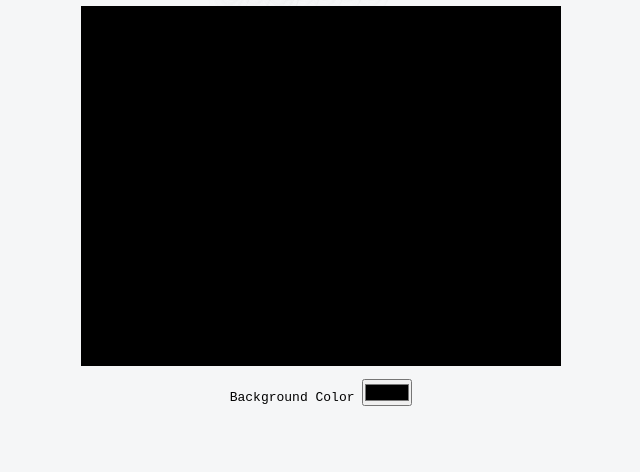
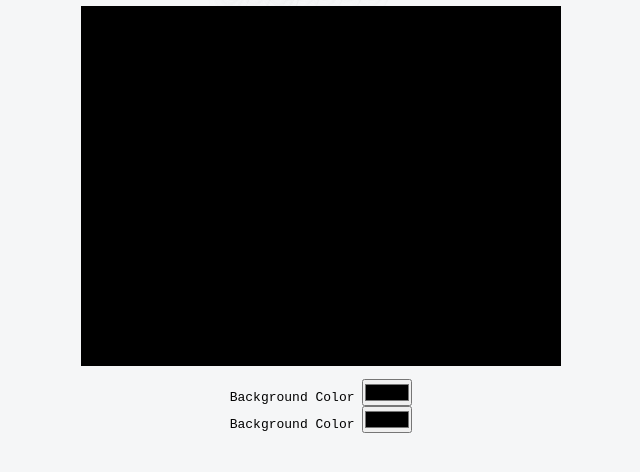
Before and after one commit to CovertGravy/piquotes, a plain HTML site: page src/create.html in a window 1280 px wide. Shown: the part 94-566 px from the top of the page, without its empty margins (319-959 px from the left). Drawn offline with Linux system fonts and the light colour scheme.

Commit message:
gradient background [1/2]

```diff
--- a/src/create.html
+++ b/src/create.html
@@ -22,6 +22,15 @@
             oninput="updateArtBoardBgColor(event)"
           />
         </div>
+        <div class="bg-gradient">
+          <label for="bgGradient1">Background Color</label>
+          <input
+            type="color"
+            name="bgGradient1"
+            id="bgGradient1"
+            oninput="updateArtBoardBgGradient(event)"
+          />
+        </div>
       </div>
     </div>
     <script src="script.js" defer></script>
```
